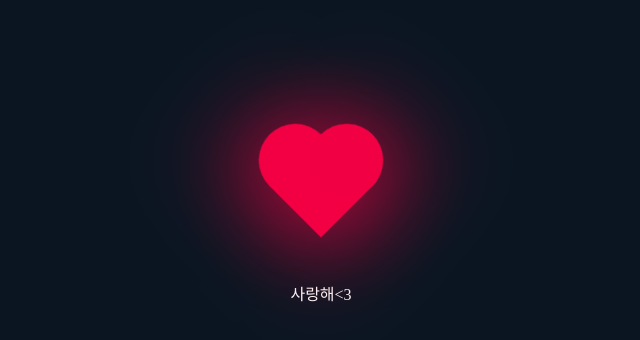
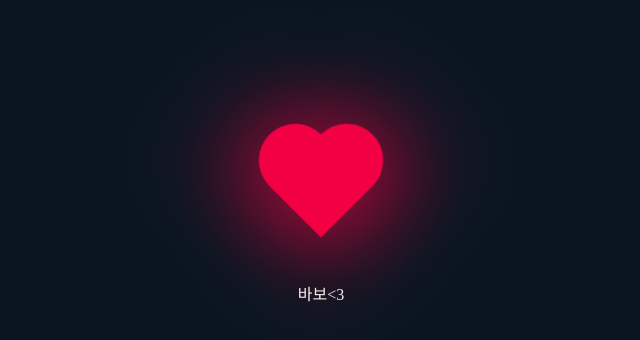
Before and after one commit to rubberrduckkk/-, a plain HTML site: page index.html in a window 1280 px wide. Shown: the part 164-504 px from the top of the page, 319-959 px from the left. Drawn offline with Linux system fonts and the light colour scheme.

Commit message:
Update index.html

```diff
--- a/index.html
+++ b/index.html
@@ -7,7 +7,7 @@
 <body>
 <div class="maindiv">
 	<div class="heart"></div>
-	<div class="textdiv"><p class="text">사랑해<3</p></div>
+	<div class="textdiv"><p class="text">바보<3</p></div>
 </div>
 
 </body>
```
